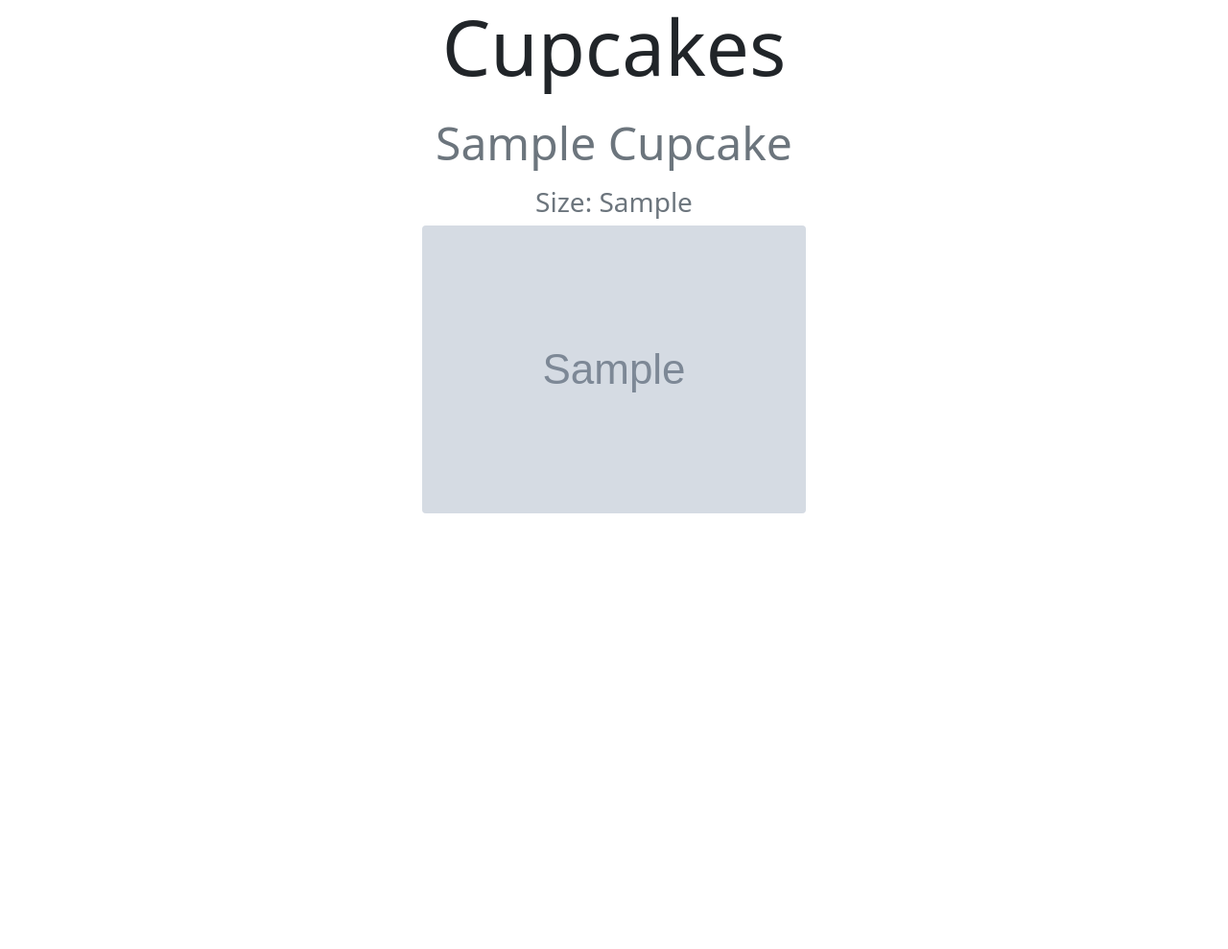
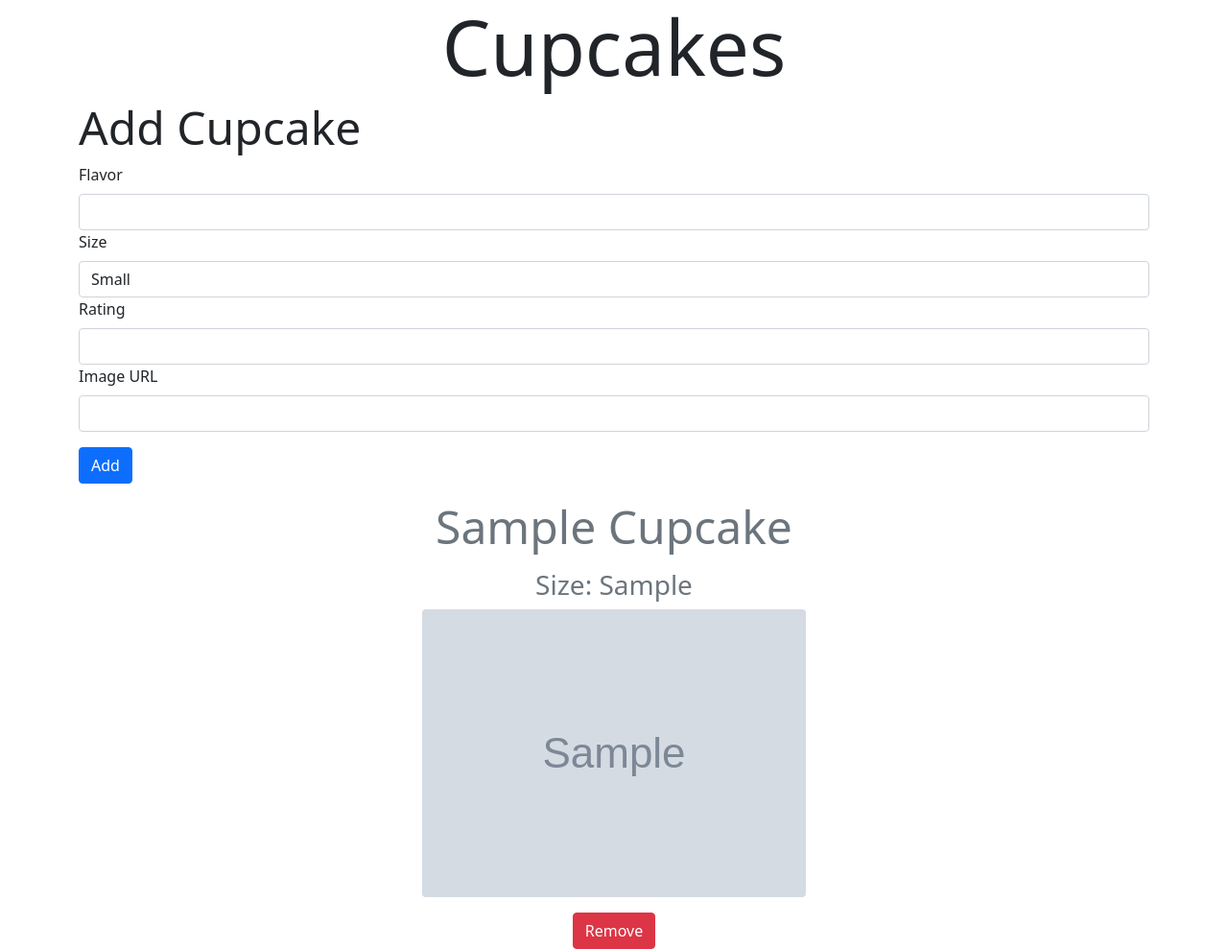
Before and after one commit to Brian-15/flask-cupcakes, a Flask app: page / in a window 1280 px wide. Shown: the whole page at 96% size. Before the commit the page ends 535 px from the top, so only its background shows below. Run offline with Flask 2, Linux system fonts and the light colour scheme; tables that the repository leaves empty hold one stand-in row (values such as "Sample post"); grey boxes marked "Sample" are stand-in pictures.

Commit message:
added WTForm for adding cupcakes via AJAX requests. Cupcakes now generated through JavaScript, and offer a remove button for each via event delegation on parent div.

```diff
--- a/app.py
+++ b/app.py
@@ -2,6 +2,7 @@
 
 from flask import Flask, request, jsonify, render_template
 from models import Cupcake, connect_db, db
+from forms import NewCupcakeForm
 
 app = Flask(__name__)
 app.config["SQLALCHEMY_DATABASE_URI"] = "postgresql:///cupcakes"
@@ -22,12 +23,13 @@ def serialize_cupcake(cupcake):
         "image": cupcake.image
     }
 
-@app.route("/")
+@app.route("/", methods=["GET"])
 def home_page():
     """List cupcakes on page"""
 
-    cupcakes = Cupcake.query.all()
-    return render_template("index.html", cupcakes=cupcakes)
+    form = NewCupcakeForm()
+
+    return render_template("index.html", form=form)
 
 @app.route("/api/cupcakes", methods=["GET"])
 def list_all_cupcakes():
@@ -45,7 +47,7 @@ def create_cupcake():
         flavor=request.json.get("flavor", ""),
         size=request.json.get("size", ""),
         rating=request.json.get("rating", ""),
-        image=request.json.get("image", "")
+        image=request.json.get("image", "https://tinyurl.com/demo-cupcake")
     )
     db.session.add(cupcake)
     db.session.commit()
--- /dev/null
+++ b/forms.py
@@ -0,0 +1,15 @@
+from flask_wtf import FlaskForm
+from wtforms import StringField, FloatField, SelectField
+from wtforms.validators import URL, NumberRange, InputRequired, Optional
+
+class NewCupcakeForm(FlaskForm):
+    """form for adding cupcakes"""
+
+    flavor  = StringField("Flavor", validators=[InputRequired()])
+    size    = SelectField("Size", validators=[InputRequired()],
+                          choices=[("small", "Small"),
+                                   ("medium", "Medium"),
+                                   ("large", "Large"),
+                                   ("massive", "Massive")])
+    rating  = FloatField("Rating", validators=[InputRequired(), NumberRange(min=0, max=5)])
+    image   = StringField("Image URL", validators=[Optional(), URL()])
--- /dev/null
+++ b/static/app.js
@@ -0,0 +1,65 @@
+
+const $cupcakeList = $("#cupcakes");
+
+// Form inputs
+const $flavor = $("#flavor");
+const $size   = $("#size");
+const $rating = $("#rating");
+const $image  = $("#image");
+
+getCupcakes();
+
+// populate $cupcakeList with cupcakes present in database
+async function getCupcakes() {
+    const resp = await axios.get("/api/cupcakes");
+
+    resp.data["cupcakes"].forEach(cupcake => addCupcake(cupcake));
+}
+
+$cupcakeList.click(handleDeleteCupcake);
+
+$("form").on("submit", handleNewCupcakeForm);
+
+async function handleNewCupcakeForm(evt) {
+    evt.preventDefault();
+
+    resp = await axios.post("/api/cupcakes", json={
+        "flavor":   $flavor.val(),
+        "size":     $size.val(),
+        "rating":   $rating.val(),
+        "image":    $image.val()
+    });
+
+    cupcake = resp.data["cupcake"];
+
+    addCupcake(cupcake);
+}
+
+async function handleDeleteCupcake(evt) {
+    if (evt.target.tagName !== "BUTTON") return;
+
+    const $cupcakeElement = $(evt.target).parent();
+
+    await axios.delete(`/api/cupcakes/${$cupcakeElement.attr("id")}`);
+
+    $cupcakeElement.remove();
+}
+
+function addCupcake(cupcake) {
+    $cupcake = $("<div>").addClass("w-100 justify-content-center")
+        .attr("id", cupcake["id"])
+        .append([
+            $("<h2>").addClass("display-5 text-center mt-3 mb-3 text-muted")
+                .text(`${cupcake["flavor"]} Cupcake`),
+            $("<h3>").addClass("display-7 text-center text-muted")
+                .text(`Size: ${cupcake["size"]}`),
+            $("<img>").addClass("rounded mx-auto d-block").attr({
+                "src": cupcake["image"],
+                "alt": `${cupcake["flavor"]} cupcake`
+            }),
+            $("<button>").addClass("btn btn-danger mt-3 mx-auto d-block")
+                .text("Remove")
+        ]);
+
+    $cupcakeList.append($cupcake);
+}
--- a/templates/base.html
+++ b/templates/base.html
@@ -9,5 +9,10 @@
 </head>
 <body>
     {% block content %}{% endblock %}
+    <script src="https://code.jquery.com/jquery-3.6.0.js"
+        integrity="sha256-H+K7U5CnXl1h5ywQfKtSj8PCmoN9aaq30gDh27Xc0jk="
+        crossorigin="anonymous"></script>
+    <script src="https://unpkg.com/axios/dist/axios.js"></script>
+    <script src="/static/app.js"></script>
 </body>
 </html>
--- a/templates/index.html
+++ b/templates/index.html
@@ -4,21 +4,27 @@
 
 <div class="container">
     <h1 class="display-1 text-center">Cupcakes</h1>
-    {% if cupcakes %}
+    <form action="">
+        <h2 class="display-5">Add Cupcake</h2>
+        {% for field in form
+            if field.widget.input_type != 'hidden' %}
+        <div class="form-group">
+            {{field.label(class_="form-label")}}
+            {{field(class_="form-control")}}
+        </div>
+
+        {% for err in field.errors%}
+        <small class="form-text text-muted">
+            {{err}}
+        </small>
+        {% endfor %}
+
+        {% endfor %}
+        <button class="btn btn-primary mt-3" type="submit">Add</button>
+    </form>
     <div class="row">
-        <div class="col">
-            {% for cupcake in cupcakes %}
-            <div class="w-100 justify-content-center">
-                <h2 class="display-5 text-center mt-3 mb-3 text-muted">{{cupcake.flavor.capitalize()}} Cupcake</h2>
-                <h3 class="display-7 text-center text-muted">Size: {{cupcake.size}}</h3>
-                <img class="rounded mx-auto d-block" src="{{cupcake.image}}" alt="{{cupcake.flavor}} cupcake">
-            </div>
-            {% endfor %}
-        </div>
+        <div id="cupcakes" class="col"></div>
     </div>
-    {% else %}
-    <p>We currently have no cupcakes to display :(</p>
-    {% endif %}
 </div>
 
 {% endblock %}
```
Also changed, not shown: requirements.txt (+25 -5 lines).
